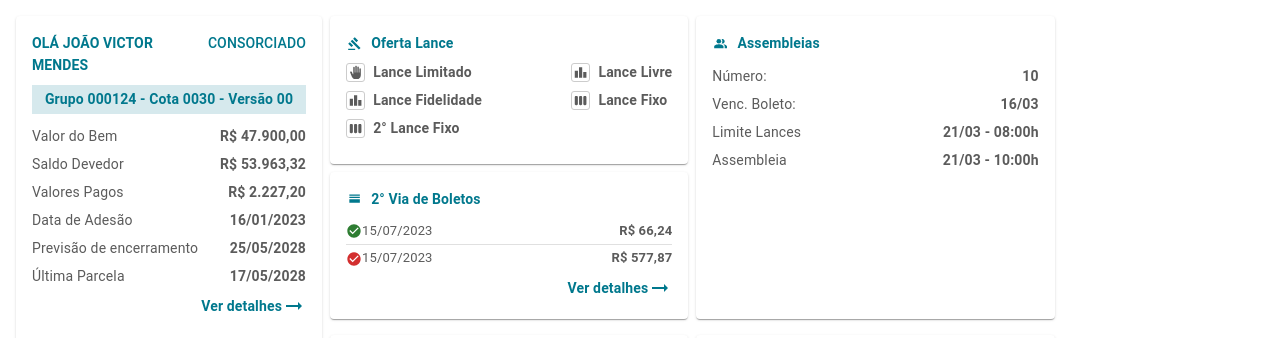
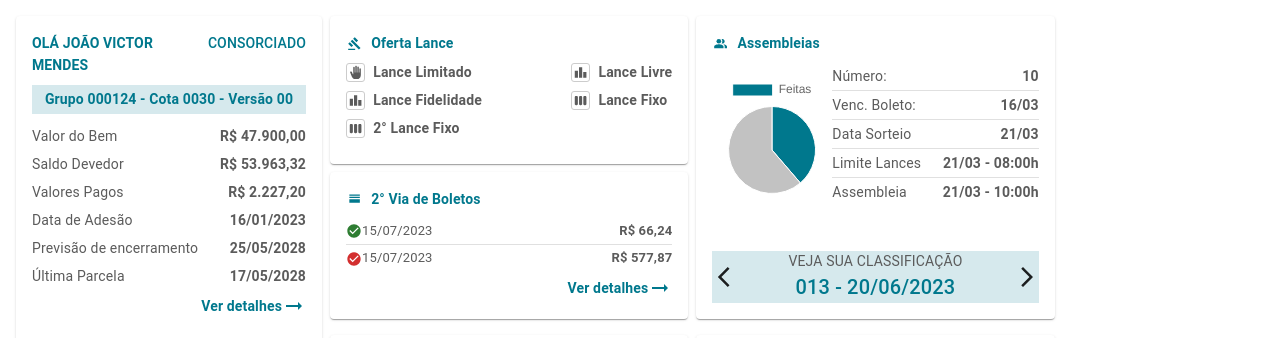
Before and after one commit to joaovictormendessilva/material-ui-project, a React (Vite) app: page / in a window 1280 px wide. Shown: the top 338 px of the page. Built offline with nearby package versions, Linux system fonts and the light colour scheme.

Commit message:
feat: add chart.js e add pie no card assembleia

```diff
--- a/package.json
+++ b/package.json
@@ -14,7 +14,9 @@
     "@emotion/styled": "^11.11.0",
     "@mui/icons-material": "^5.11.16",
     "@mui/material": "^5.13.6",
+    "chart.js": "^4.3.0",
     "react": "^18.2.0",
+    "react-chartjs-2": "^5.2.0",
     "react-dom": "^18.2.0"
   },
   "devDependencies": {
--- /dev/null
+++ b/src/shared/charts/Pie/PieChart.tsx
@@ -0,0 +1,22 @@
+import { Chart as ChartJS, ArcElement, Legend } from 'chart.js';
+import { Pie } from 'react-chartjs-2';
+
+ChartJS.register(ArcElement, Legend);
+
+export const data = {
+  labels: ['Feitas'],
+  datasets: [
+    {
+      data: [12, 19],
+      backgroundColor: [
+        '#00788d',
+        '#b9b9b9de',
+      ],
+      borderWidth: 1,
+    },
+  ],
+};
+
+export function PieChart() {
+  return <Pie data={data} />;
+}
--- /dev/null
+++ b/src/shared/charts/index.ts
@@ -0,0 +1 @@
+export * from './Pie/PieChart'
--- a/src/shared/components/CardAssembleias/CardAssembleias.tsx
+++ b/src/shared/components/CardAssembleias/CardAssembleias.tsx
@@ -1,18 +1,30 @@
-import { Typography, List, Box, ListItem, ListItemText } from "@mui/material";
+import { Typography, List, Box, ListItem, ListItemText, Divider } from "@mui/material";
+import PeopleAltIcon from '@mui/icons-material/PeopleAlt';
+import ArrowBackIosOutlinedIcon from '@mui/icons-material/ArrowBackIosOutlined';
+import ArrowForwardIosOutlinedIcon from '@mui/icons-material/ArrowForwardIosOutlined';
+
 import { CardLayout } from "../../layouts";
-import PeopleAltIcon from '@mui/icons-material/PeopleAlt';
+
+import { PieChart } from "../../charts";
 
 export function CardAssembleias() {
+
   return (
     <CardLayout >
+      <Box display="flex" flexDirection="column" height="100%">
         <Typography variant='h6' fontWeight="bold" fontSize={14} display="flex" alignItems="center" gap={1}>
           <PeopleAltIcon sx={{ padding: 0.2 }} fontSize="inherit" />
           Assembleias
         </Typography>
 
-      <Box>
+        <Box display="flex" alignItems="center" width="100%">
+          <Box maxWidth="120px">
+            <PieChart />
+          </Box>
+
+          <Box width="100%">
             <List>
-          <ListItem disablePadding>
+              <ListItem disablePadding sx={{ display: "flex", gap: 5 }}>
                 <ListItemText>
                   <Typography variant="body2">
                     Número:
@@ -24,6 +36,8 @@ export function CardAssembleias() {
                   </Typography>
                 </ListItemText>
               </ListItem>
+
+              <Divider />
 
               <ListItem disablePadding>
                 <ListItemText>
@@ -38,6 +52,23 @@ export function CardAssembleias() {
                 </ListItemText>
               </ListItem>
 
+              <Divider />
+
+              <ListItem disablePadding>
+                <ListItemText>
+                  <Typography variant="body2">
+                    Data Sorteio
+                  </Typography>
+                </ListItemText>
+                <ListItemText sx={{ textAlign: 'right' }}>
+                  <Typography variant="body2" fontWeight="bold">
+                    21/03
+                  </Typography>
+                </ListItemText>
+              </ListItem>
+
+              <Divider />
+
               <ListItem disablePadding>
                 <ListItemText>
                   <Typography variant="body2">
@@ -50,6 +81,8 @@ export function CardAssembleias() {
                   </Typography>
                 </ListItemText>
               </ListItem>
+
+              <Divider />
 
               <ListItem disablePadding>
                 <ListItemText>
@@ -65,6 +98,25 @@ export function CardAssembleias() {
               </ListItem>
             </List>
           </Box>
-    </CardLayout>
+        </Box>
+
+        <Box display="flex" justifyContent="center" alignItems="flex-end" flex={1}>
+          <Box display="flex" alignItems="center" justifyContent="space-between" width="100%" bgcolor="#00788d29">
+            <ArrowBackIosOutlinedIcon />
+
+            <Box textAlign="center">
+              <Typography variant="body2">
+                VEJA SUA CLASSIFICAÇÃO
+              </Typography>
+              <Typography variant="h6">
+                013 - 20/06/2023
+              </Typography>
+            </Box>
+
+            <ArrowForwardIosOutlinedIcon />
+          </Box>
+        </Box>
+      </Box>
+    </CardLayout >
   )
 }
```
Also changed, not shown: 1 other file (tests, documents, lock files or other folders). Lines whose indentation alone changed are shown as unchanged.
